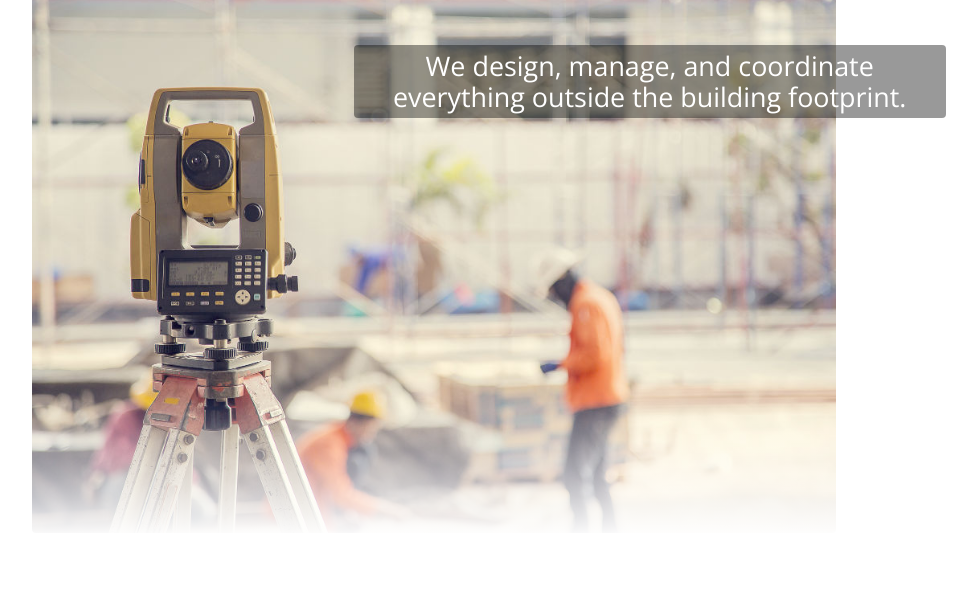
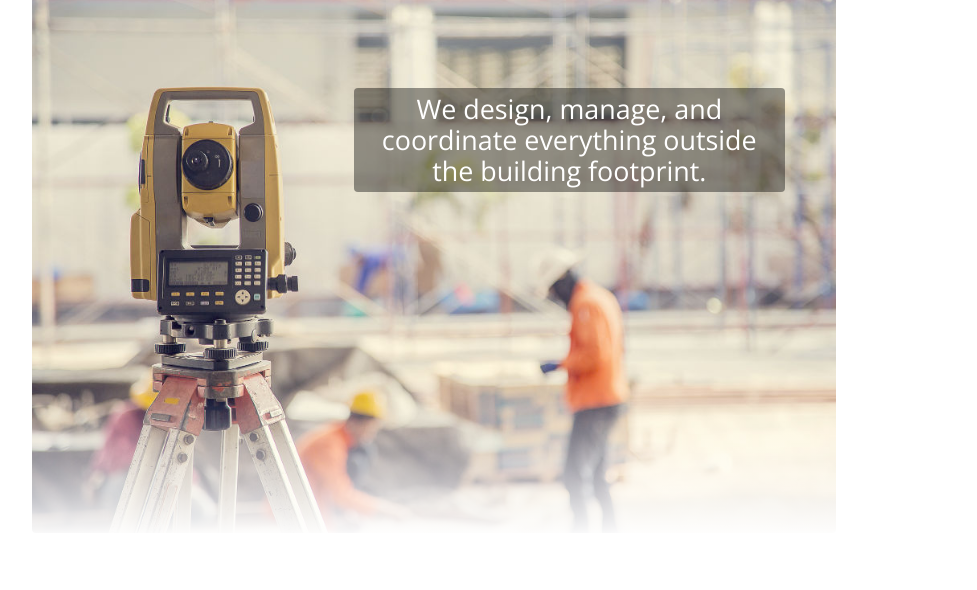
Before and after one commit to forresthayes/piercemurray, a plain HTML site: page index.html in a window 1280 px wide. Shown: the part 210-800 px from the top of the page, without its empty margins (206-1183 px from the left). Drawn offline with nearby package versions, Linux system fonts and the light colour scheme.

Commit message:
update motto class name in media-queries

```diff
--- a/main.css
+++ b/main.css
@@ -118,14 +118,14 @@ img {
 }
 
 @media (min-width: 35em) {
-  .summary {
+  .motto {
     grid-area: 2 / 3 / 3 / 4;
     margin-top: 1.4em;
   }
 }
 
 @media (min-width: 48em) {
-  .summary {
+  .motto {
     margin-top: 3.4em;
   }
 }
```
